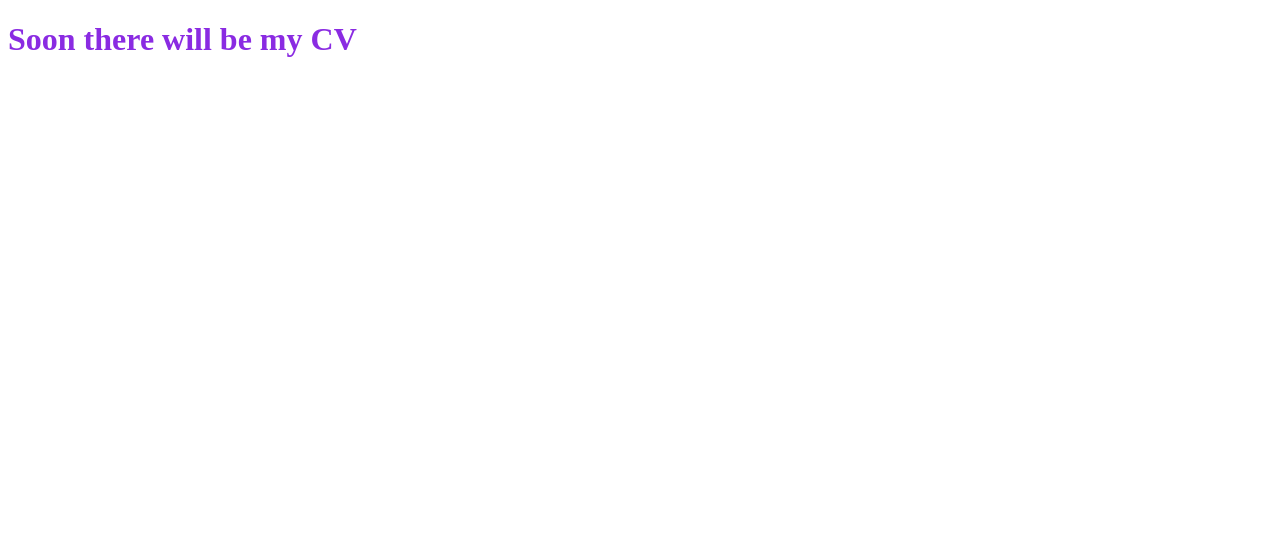
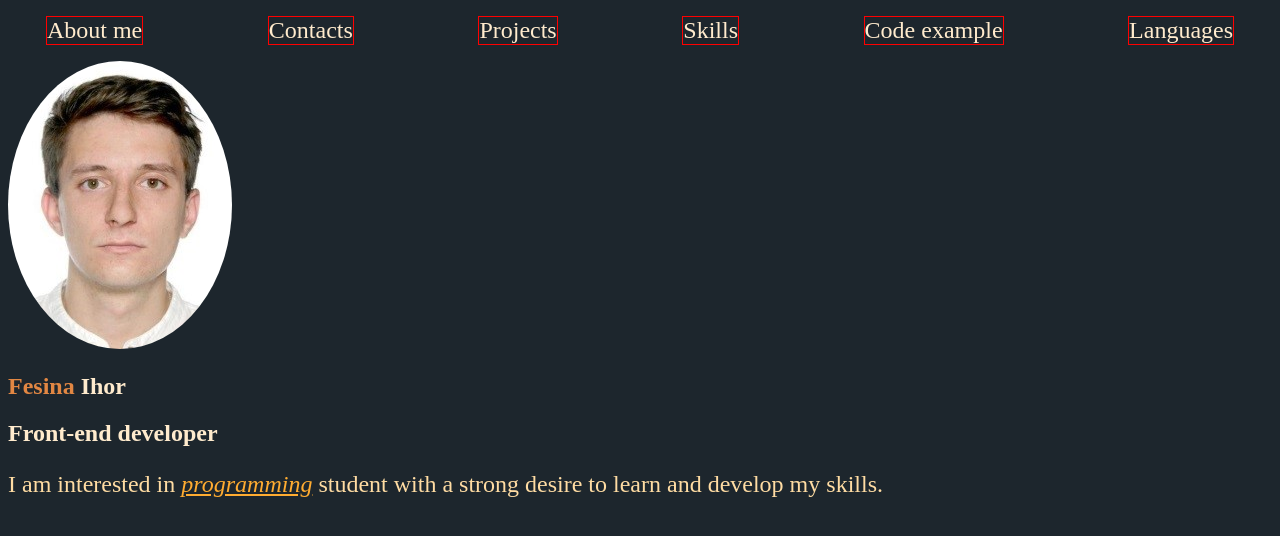
Before and after one commit to warriork/rsschool-cv, a plain HTML site: page index.html in a window 1280 px wide. Drawn offline with Linux system fonts and the light colour scheme.

Commit message:
docs: added  navbar and part of a content

```diff
--- a/index.html
+++ b/index.html
@@ -8,6 +8,32 @@
     <link rel="stylesheet" href="style.css" />
   </head>
   <body>
-    <h1>Soon there will be my CV</h1>
+    <header>
+      <nav>
+        <ul>
+          <li><a class="nav-element white" href="">About me</a></li>
+          <li><a class="nav-element white" href="">Contacts</a></li>
+          <li><a class="nav-element white" href="">Projects</a></li>
+          <li><a class="nav-element white" href="">Skills</a></li>
+          <li><a class="nav-element white" href="">Code example</a></li>
+          <li><a class="nav-element white" href="">Languages</a></li>
+        </ul>
+      </nav>
+    </header>
+    <main>
+      <section>
+        <div class="wrapper">
+          <img class="photo" src="/img/Photo.jpg" alt="Photo" />
+          <h1 class="white"><span class="yellow">Fesina</span> Ihor</h1>
+          <h2>Front-end developer</h2>
+          <p class="about-me">
+            I am interested in
+            <span class="span-modified">programming</span> student with a strong
+            desire to learn and develop my skills.
+          </p>
+        </div>
+      </section>
+    </main>
+    <footer></footer>
   </body>
 </html>
--- a/style.css
+++ b/style.css
@@ -1,3 +1,43 @@
-h1 {
-  color: blueviolet;
+li {
+  border: 1px solid red;
 }
+li {
+  list-style-type: none;
+}
+nav {
+  margin: 0 3%;
+}
+ul {
+  margin-left: 0;
+  padding-left: 0;
+  display: flex;
+  justify-content: space-between;
+}
+
+.nav-element {
+  text-decoration: none;
+  font-size: 1.5rem;
+  color: blanchedalmond;
+}
+.nav-element:hover {
+  text-shadow: 2px 2px 5px rgb(255, 248, 238);
+}
+body {
+  background-color: #1d262d;
+  color: blanchedalmond;
+}
+.photo {
+  border-radius: 50%;
+}
+.yellow {
+  color: #e28743;
+}
+.about-me {
+  font-size: 1.5rem;
+  color: rgb(255, 220, 163);
+}
+.span-modified {
+  font-style: italic;
+  color: rgb(255, 172, 49);
+  text-decoration: underline;
+}
```
Also changed, not shown: img/Photo.jpg (added).
